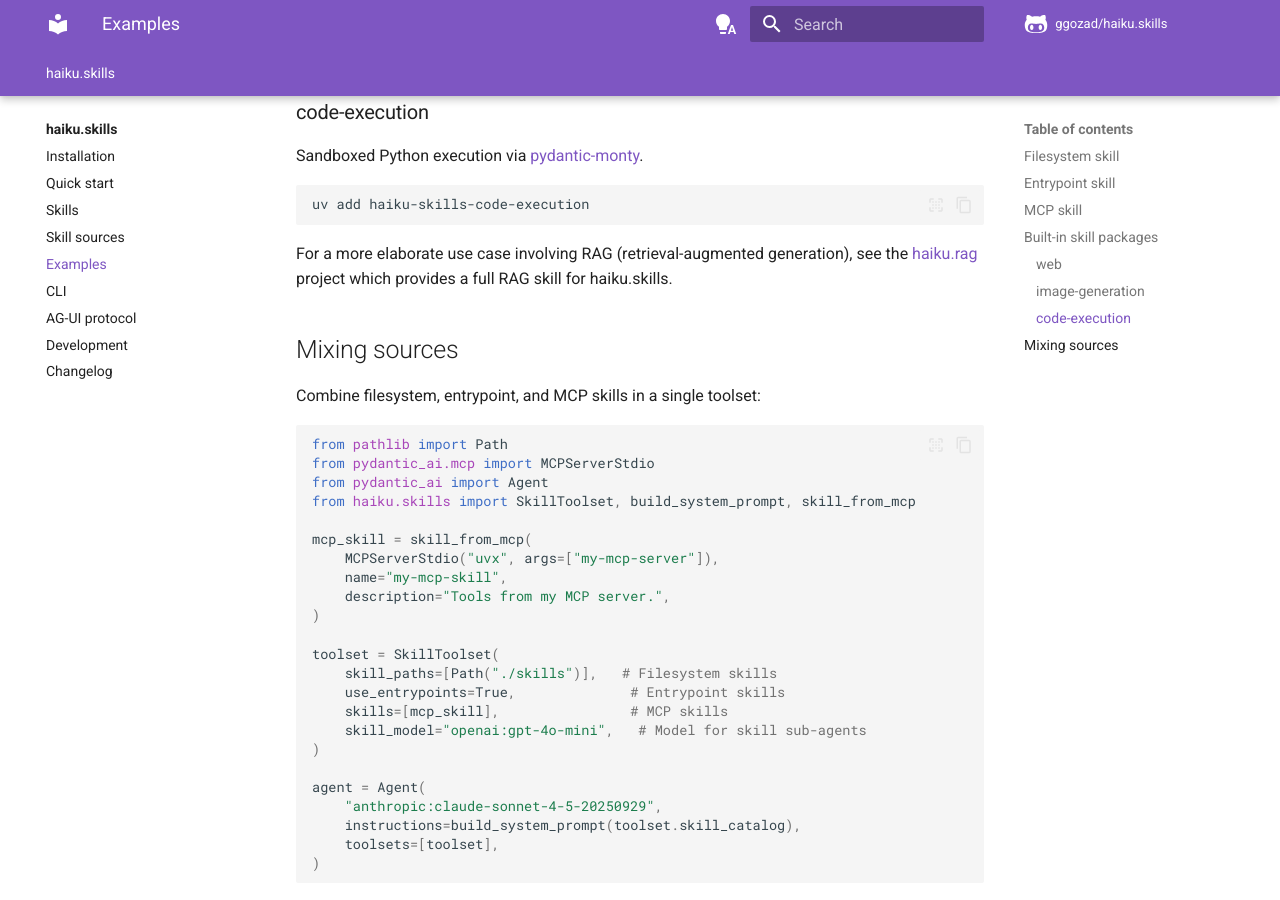
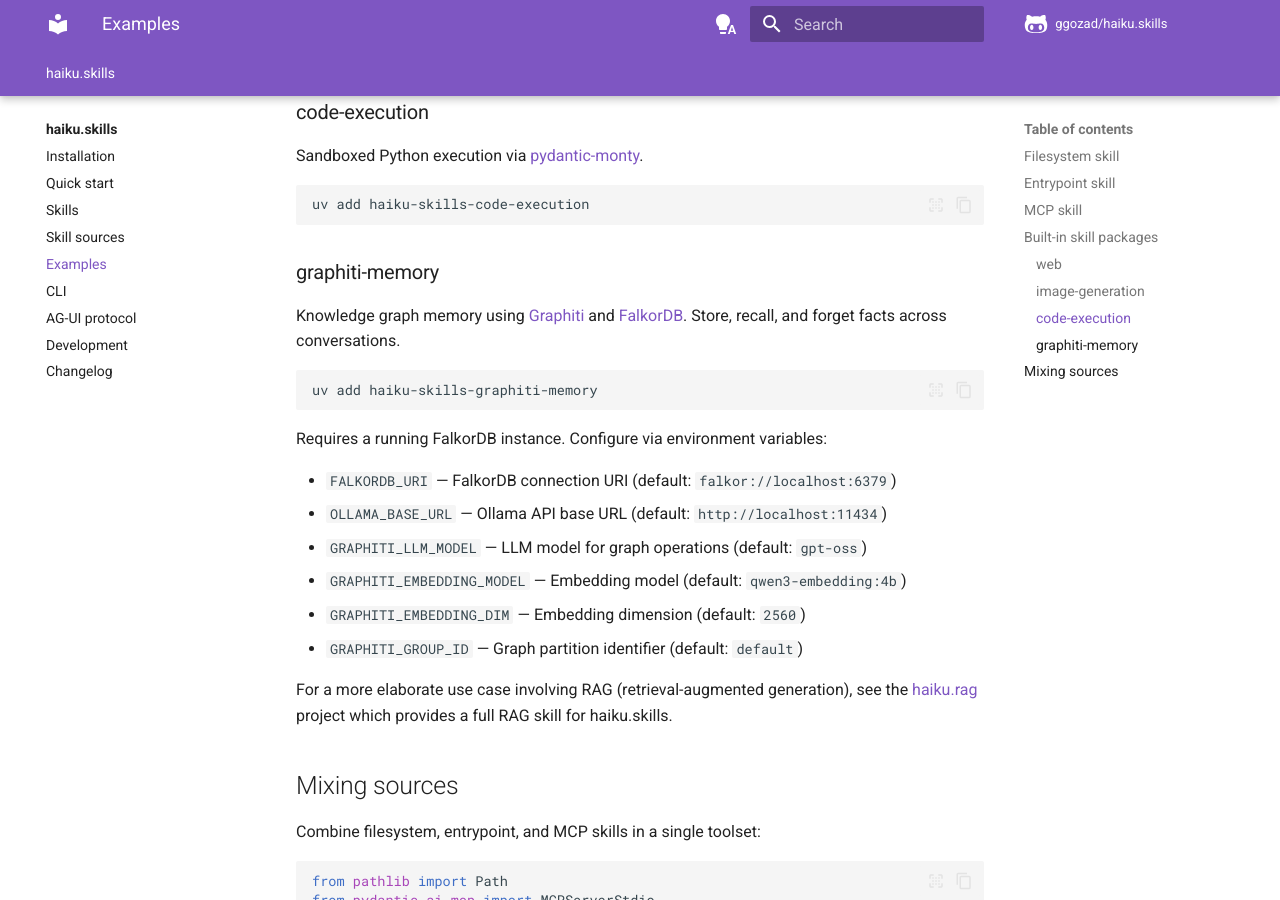
Before and after one commit to ggozad/haiku.skills, an MkDocs documentation site: the page built from docs/examples.md, in a window 1280 px wide and 900 px high, scrolled down 3519 px. Built offline with MkDocs 1.6.1 and Material for MkDocs 9.7.7, drawn with Linux system fonts in a browser that asks for light colours; comment, search, counter and statistics services are not loaded.

Commit message:
Update docs

````diff
--- a/docs/examples.md
+++ b/docs/examples.md
@@ -183,6 +183,23 @@
 uv add haiku-skills-code-execution
 ```
 
+### graphiti-memory
+
+Knowledge graph memory using [Graphiti](https://github.com/getzep/graphiti) and [FalkorDB](https://www.falkordb.com/). Store, recall, and forget facts across conversations.
+
+```bash
+uv add haiku-skills-graphiti-memory
+```
+
+Requires a running FalkorDB instance. Configure via environment variables:
+
+- `FALKORDB_URI` — FalkorDB connection URI (default: `falkor://localhost:6379`)
+- `OLLAMA_BASE_URL` — Ollama API base URL (default: `http://localhost:11434`)
+- `GRAPHITI_LLM_MODEL` — LLM model for graph operations (default: `gpt-oss`)
+- `GRAPHITI_EMBEDDING_MODEL` — Embedding model (default: `qwen3-embedding:4b`)
+- `GRAPHITI_EMBEDDING_DIM` — Embedding dimension (default: `2560`)
+- `GRAPHITI_GROUP_ID` — Graph partition identifier (default: `default`)
+
 For a more elaborate use case involving RAG (retrieval-augmented generation), see the [haiku.rag](https://github.com/ggozad/haiku.rag) project which provides a full RAG skill for haiku.skills.
 
 ## Mixing sources
````
Also changed, not shown: CHANGELOG.md (+4 -0 lines).
